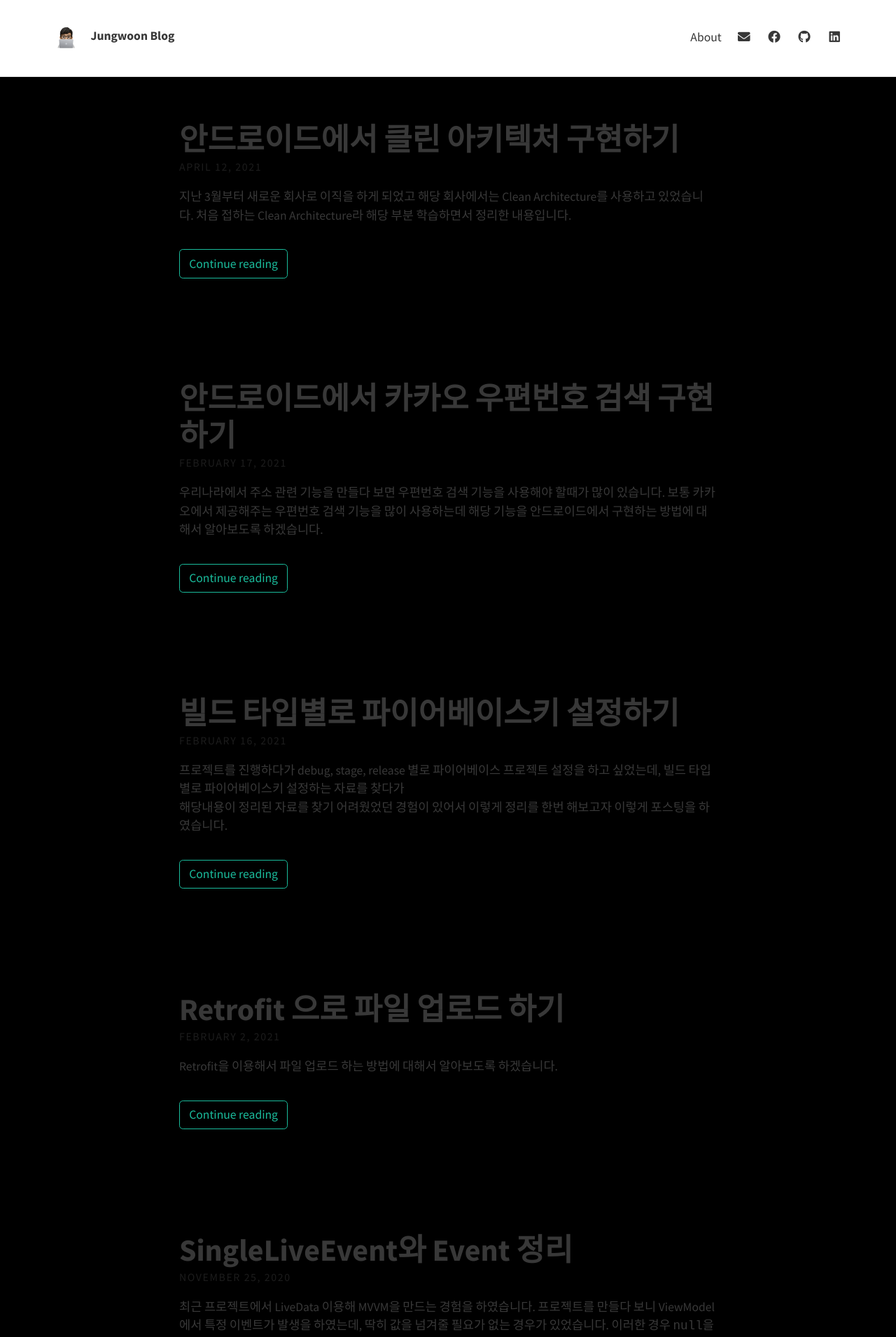
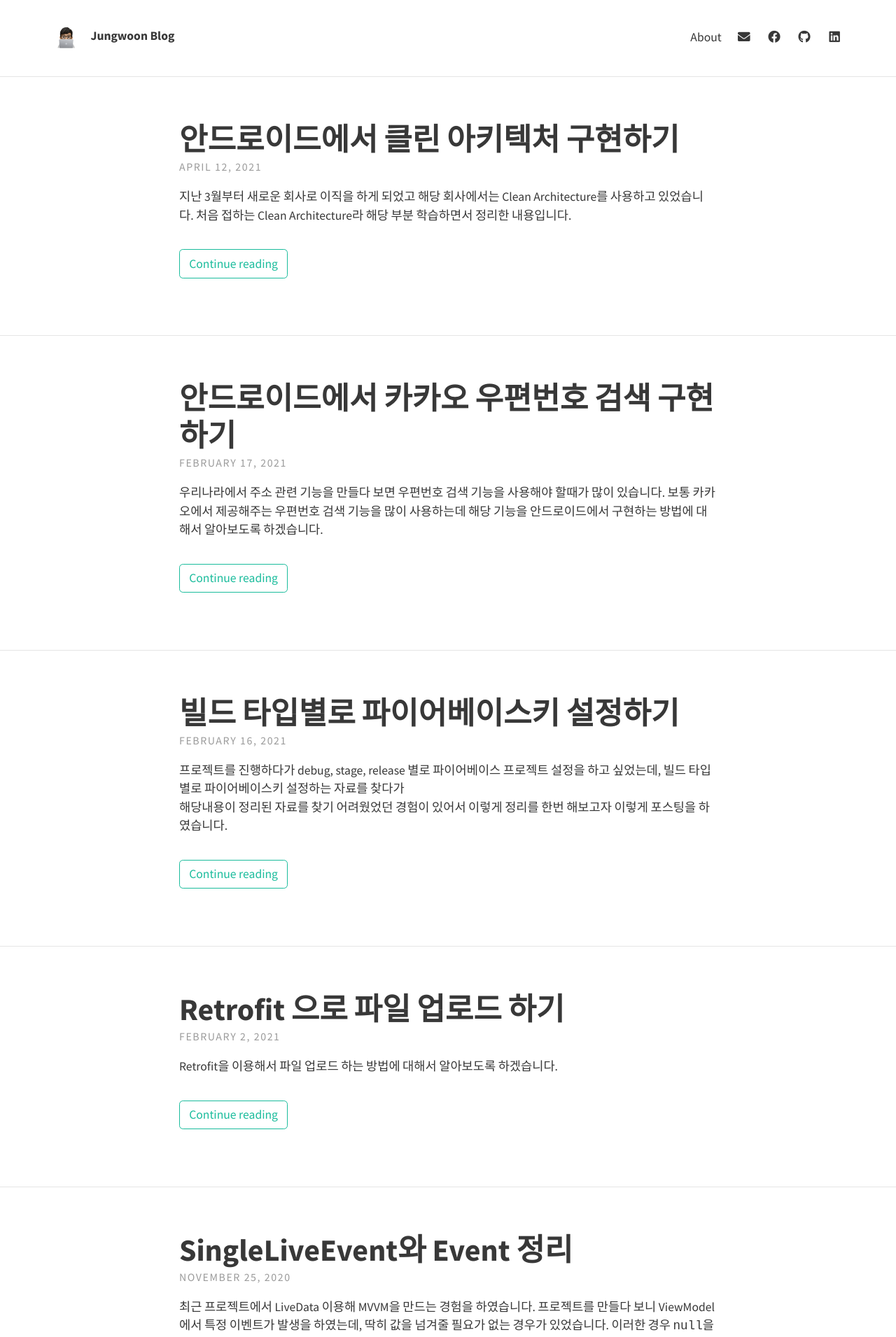
Before and after one commit to Jungwoon/jungwoon.github.io, a Jekyll site: the page built from index.html, in a window 1280 px wide. Shown: the top 1911 px of the page at 70% size. Built offline with Jekyll 4.4.1, drawn with Linux system fonts in a browser that asks for light colours; nearby versions of some CDN libraries; the list of posts is cut into pages by our own code.

Commit message:
change syntax css

```diff
--- a/_sass/base/_variables.scss
+++ b/_sass/base/_variables.scss
@@ -10,7 +10,7 @@ $padding-x-small: 3% !default;
 
 // Brand colours
 $brand-color: #fff !default;
-$background-color: #000 !default;
+$background-color: #fff !default;
 $border-color: rgba(0, 0, 0, 0.1) !default; // rgba recommended if using feature images
 
 // Typography colours
```
